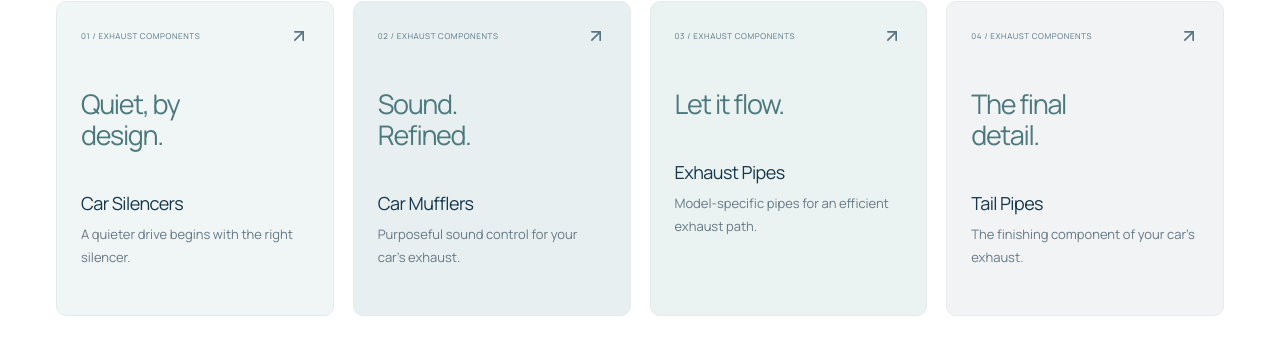
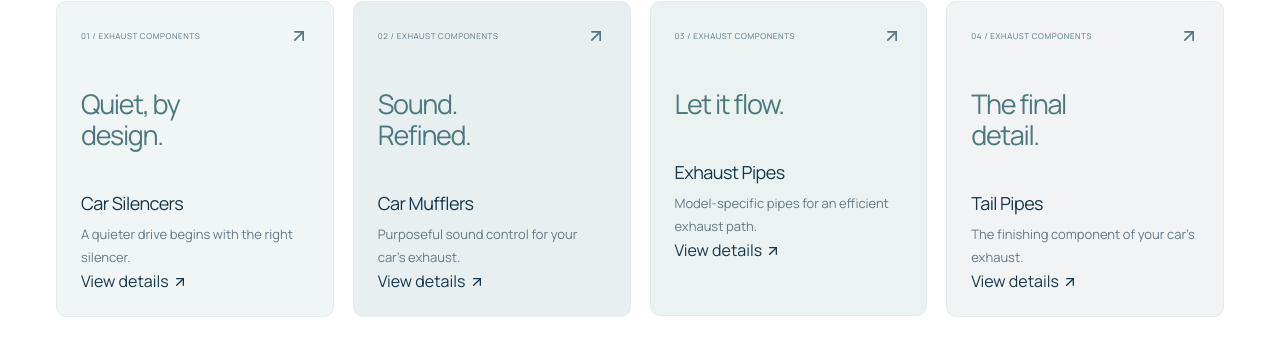
Before and after one commit to jishnusjv85-design/RetnaEngineering, a React (Vite) app: page / in a window 1280 px wide. Shown: the part 2406-2748 px from the top of the page. Built offline with nearby package versions, Linux system fonts and the light colour scheme; no server answers.

Commit message:
Open product range cards in detailed information pages

```diff
--- a/src/pages/Home.jsx
+++ b/src/pages/Home.jsx
@@ -11,6 +11,8 @@ const media = {
   parts: 'https://images.pexels.com/photos/28641472/pexels-photo-28641472.jpeg?auto=compress&cs=tinysrgb&w=1400',
   precision: 'https://images.pexels.com/photos/7568414/pexels-photo-7568414.jpeg?auto=compress&cs=tinysrgb&w=1400'
 };
+
+const componentSlugs = ['car-silencers', 'car-mufflers', 'exhaust-pipes', 'tail-pipes'];
 
 export const qualities = [
   [FiTarget, 'Accurate fitment', 'We make car-specific exhaust parts with close attention to the dimensions that affect fitment.'],
@@ -38,7 +40,7 @@ export default function Home() { return <>
     </div>
   </section>
 
-  <section className="section container"><Reveal><SectionHeading eyebrow="OUR PRODUCT RANGE" title="Find the exhaust part for your car." link="Explore all products" to="/car-silencers">Browse RECO car silencers, mufflers, pipes and related exhaust components.</SectionHeading></Reveal><div className="category-grid">{categories.slice(0, 4).map((c, i) => <Reveal key={c.name} delay={i * .06}><Link to={`/car-silencers?category=${encodeURIComponent(c.name)}`} className={`category-card category-${i}`}><div className="category-top"><span>0{i + 1} / EXHAUST COMPONENTS</span><FiArrowUpRight/></div><div className="category-statement">{c.short}</div><div><h3>{c.name}</h3><p>{c.detail}</p></div></Link></Reveal>)}</div></section>
+  <section className="section container"><Reveal><SectionHeading eyebrow="OUR PRODUCT RANGE" title="Find the exhaust part for your car." link="Explore all products" to="/car-silencers">Browse RECO car silencers, mufflers, pipes and related exhaust components.</SectionHeading></Reveal><div className="category-grid">{categories.slice(0, 4).map((c, i) => <Reveal key={c.name} delay={i * .06}><Link to={`/exhaust-components/${componentSlugs[i]}`} target="_blank" rel="noopener noreferrer" className={`category-card category-${i}`} aria-label={`Open detailed information about ${c.name} in a new tab`}><div className="category-top"><span>0{i + 1} / EXHAUST COMPONENTS</span><FiArrowUpRight/></div><div className="category-statement">{c.short}</div><div><h3>{c.name}</h3><p>{c.detail}</p><span className="category-learn-more">View details <FiArrowUpRight/></span></div></Link></Reveal>)}</div></section>
 
   <section className="vehicle-band"><div className="vehicle-band-bg" style={{backgroundImage:`linear-gradient(90deg,rgba(8,34,48,.98),rgba(8,34,48,.76),rgba(8,34,48,.25)),url(${media.precision})`}}/><div className="container vehicle-band-content"><Reveal><Eyebrow light>FIND THE RIGHT FIT</Eyebrow><h2>Tell us what car you drive.</h2><p>Share the manufacturer, model, year and fuel type. Our team will help identify the suitable silencer or exhaust component.</p><Button to="/car-models" variant="teal">Find My Car<FiArrowRight/></Button></Reveal><div className="vehicle-band-stat"><strong>1988</strong><span>ESTABLISHED<br/>IN CALICUT</span></div></div></section>
 
```
